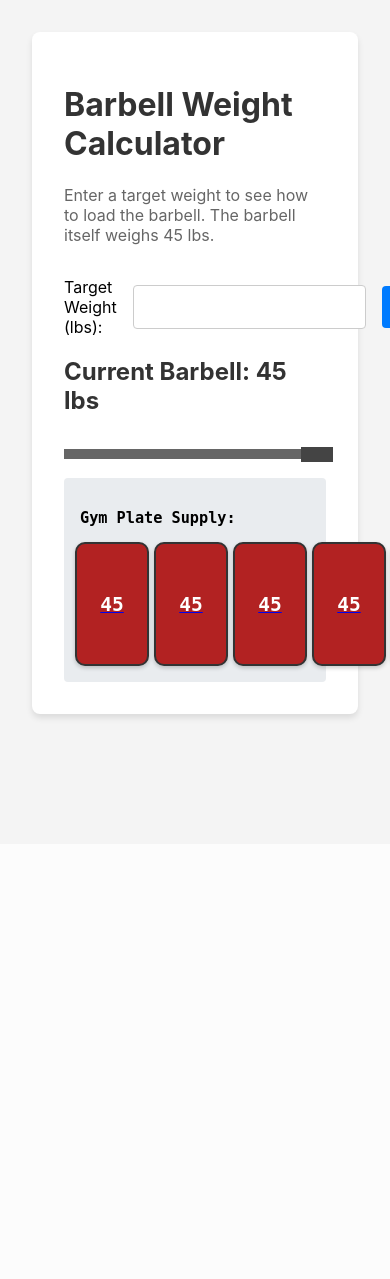
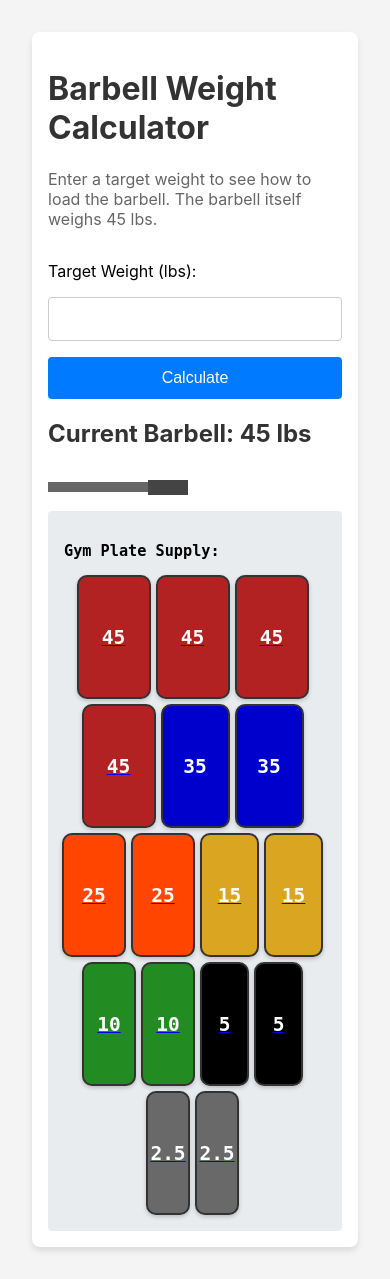
Before and after one commit to espdesign/gains-not-brains, a Flask app: page / in a window 390 px wide; the page is wider, and only the part inside the window is pictured. Before the commit the page ends 721 px from the top of that part, so only its background shows below. Run offline with Flask 3, Linux system fonts and the light colour scheme.

Commit message:
made responsive design

```diff
--- a/app/templates/index.html
+++ b/app/templates/index.html
@@ -64,6 +64,23 @@
 
         .plan-list { list-style: none; padding: 0; }
         .plan-list li { margin-bottom: 0.5rem; color: #333; }
+@media (max-width: 768px) {
+    .container {
+        padding: 1rem;
+    }
+    .barbell-shaft {
+        width: 100px;
+    }
+    .plates-container {
+        flex-direction: row;
+        flex-wrap: wrap;
+        justify-content: center;
+    }
+    form {
+        flex-direction: column;
+        align-items: stretch;
+    }
+}
     </style>
 </head>
 <body>
```
